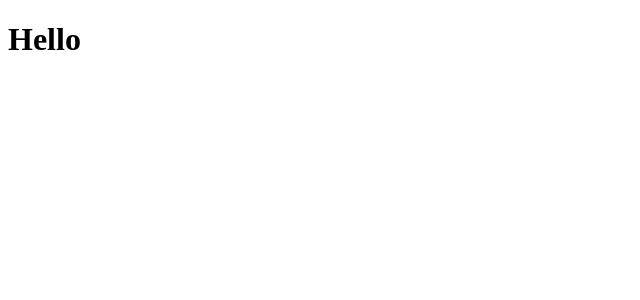
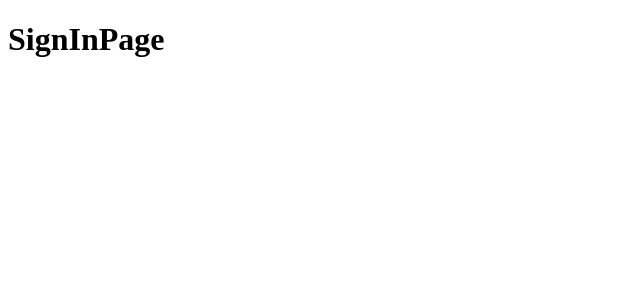
Before and after one commit to jup-team/jup-web, a React (Create React App) app: page / in a window 1280 px wide. Shown: the top 300 px of the page, without its empty margins (0-640 px from the left). Built offline with nearby package versions, Linux system fonts and the light colour scheme; the HTML template or start-up script is replaced by a standard one.

Commit message:
using the router

```diff
--- a/src/App.tsx
+++ b/src/App.tsx
@@ -1,10 +1,23 @@
 import React from 'react';
+import {
+  BrowserRouter as Router,
+  Switch,
+  Route,
+} from 'react-router-dom';
+import { SignInPage, SignUpPage } from './pages';
 
 function App() {
   return (
-    <div className="App">
-      <h1>Hello</h1>
-    </div>
+    <Router>
+      <Switch>
+        <Route path="/">
+          <SignInPage />
+        </Route>
+        <Route path="/sign-up">
+          <SignUpPage />
+        </Route>
+      </Switch>
+    </Router>
   );
 }
 
```
